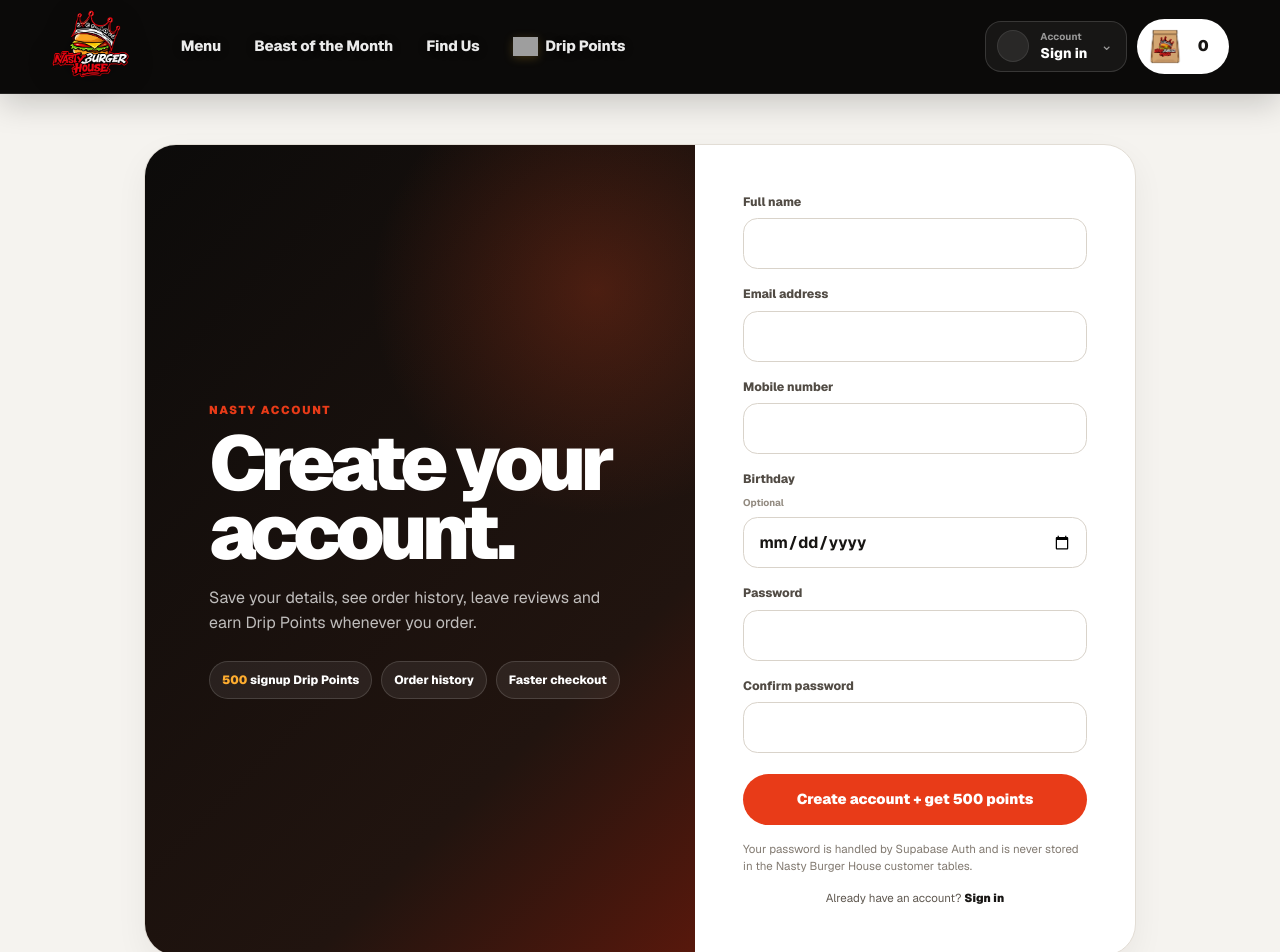
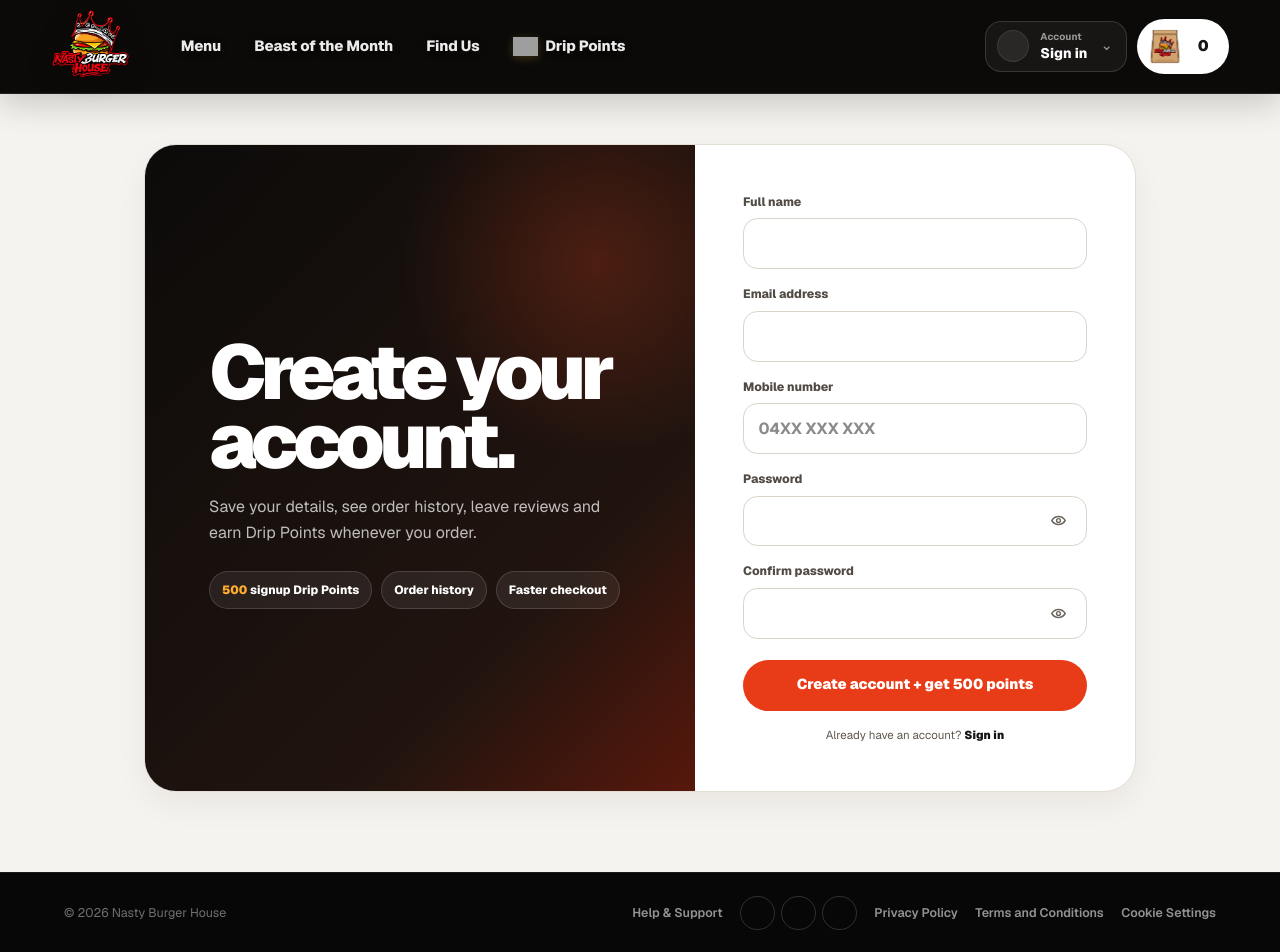
Before and after one commit to furbagurung/nasty-burger-house, a Next.js app: page /account/create in a window 1280 px wide. Shown: the top 952 px of the page. Built offline with nearby package versions, Linux system fonts and the light colour scheme; no server answers; grey boxes are pictures that could not be loaded; some icons are missing.

Commit message:
Simplify account creation and add password toggles

```diff
--- a/app/components/account-create-page.tsx
+++ b/app/components/account-create-page.tsx
@@ -13,6 +13,7 @@ import {
   isSupabaseBrowserConfigured,
 } from "../lib/supabase/client";
 import MobileBottomNav from "./mobile-bottom-nav";
+import PasswordInput from "./password-input";
 
 export default function AccountCreatePage() {
   const router = useRouter();
@@ -20,7 +21,6 @@ export default function AccountCreatePage() {
   const [name, setName] = useState("");
   const [email, setEmail] = useState("");
   const [phone, setPhone] = useState("");
-  const [birthday, setBirthday] = useState("");
   const [password, setPassword] = useState("");
   const [confirmPassword, setConfirmPassword] = useState("");
   const [error, setError] = useState("");
@@ -37,7 +37,6 @@ export default function AccountCreatePage() {
       setName(existing.name);
       setEmail(existing.email);
       setPhone(existing.phone);
-    setBirthday(existing.birthday ?? "");
     }, 0);
 
     return () => window.clearTimeout(timer);
@@ -55,8 +54,8 @@ export default function AccountCreatePage() {
       setError("Enter a valid email address.");
       return;
     }
+
     const normalizedPhone = phone.trim().replace(/[()\s-]/g, "");
-
     if (!/^(?:\+61|0)4\d{8}$/.test(normalizedPhone)) {
       setError("Enter a valid Australian mobile number, e.g. 0491 570 006.");
       return;
@@ -77,7 +76,7 @@ export default function AccountCreatePage() {
       : "/account";
 
     if (!productionAuth) {
-      saveCustomerProfile({ name, email, phone, birthday });
+      saveCustomerProfile({ name, email, phone: normalizedPhone });
       ensureSignupBonus();
       router.push(safeDestination);
       return;
@@ -85,7 +84,7 @@ export default function AccountCreatePage() {
 
     const supabase = getBrowserClientOrNull();
     if (!supabase) {
-      setError("Supabase is not configured yet.");
+      setError("Account service is unavailable right now.");
       return;
     }
 
@@ -106,7 +105,6 @@ export default function AccountCreatePage() {
           data: {
             name: name.trim(),
             phone: normalizedPhone,
-            birthday: birthday || null,
           },
         },
       });
@@ -134,7 +132,6 @@ export default function AccountCreatePage() {
       <main className="standalone-main account-auth-main">
         <section className="account-auth-card">
           <div className="account-auth-card__intro">
-            <p className="standalone-eyebrow">Nasty account</p>
             <h1>Create your account.</h1>
             <p>
               Save your details, see order history, leave reviews and earn Drip
@@ -157,10 +154,7 @@ export default function AccountCreatePage() {
                 We sent a confirmation link to <strong>{email}</strong>. Open it
                 to activate your account and the 500-point welcome bonus.
               </p>
-              <Link
-                className="standalone-primary-button"
-                href="/account/sign-in"
-              >
+              <Link className="standalone-primary-button" href="/account/sign-in">
                 Go to sign in
               </Link>
             </div>
@@ -197,43 +191,26 @@ export default function AccountCreatePage() {
                   autoComplete="tel"
                   minLength={8}
                   maxLength={24}
+                  placeholder="04XX XXX XXX"
                   required
-                />
-              </label>
-              <label>
-                Birthday <small>Optional</small>
-                <input
-                  type="date"
-                  value={birthday}
-                  onChange={(event) => setBirthday(event.target.value)}
                 />
               </label>
               {productionAuth && (
                 <>
-                  <label>
-                    Password
-                    <input
-                      type="password"
+                  <PasswordInput
+                    label="Password"
                     value={password}
-                      onChange={(event) => setPassword(event.target.value)}
+                    onChange={setPassword}
                     autoComplete="new-password"
                     minLength={8}
-                      required
                   />
-                  </label>
-                  <label>
-                    Confirm password
-                    <input
-                      type="password"
+                  <PasswordInput
+                    label="Confirm password"
                     value={confirmPassword}
-                      onChange={(event) =>
-                        setConfirmPassword(event.target.value)
-                      }
+                    onChange={setConfirmPassword}
                     autoComplete="new-password"
                     minLength={8}
-                      required
                   />
-                  </label>
                 </>
               )}
               {error && (
@@ -250,11 +227,6 @@ export default function AccountCreatePage() {
                   ? "Creating account…"
                   : "Create account + get 500 points"}
               </button>
-              <p className="account-auth-note">
-                {productionAuth
-                  ? "Your password is handled by Supabase Auth and is never stored in the Nasty Burger House customer tables."
-                  : "Local preview mode is active until Supabase environment variables are configured."}
-              </p>
               <p className="account-auth-switch">
                 Already have an account?{" "}
                 <Link href="/account/sign-in">Sign in</Link>
```
Lines whose indentation alone changed are shown as unchanged.
